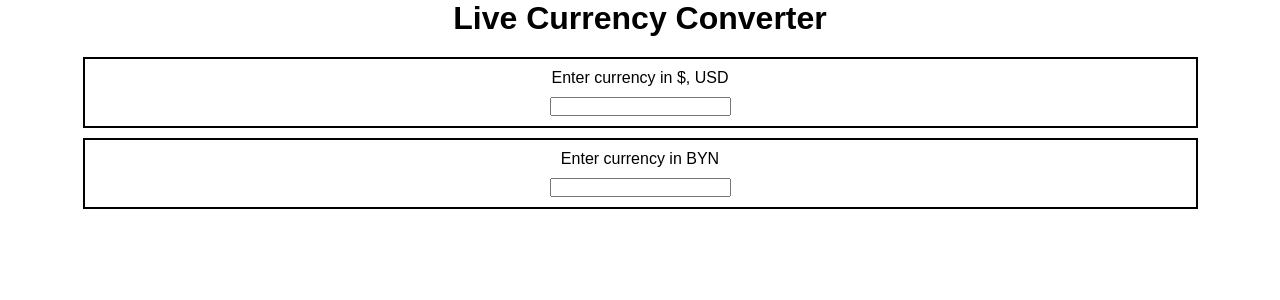
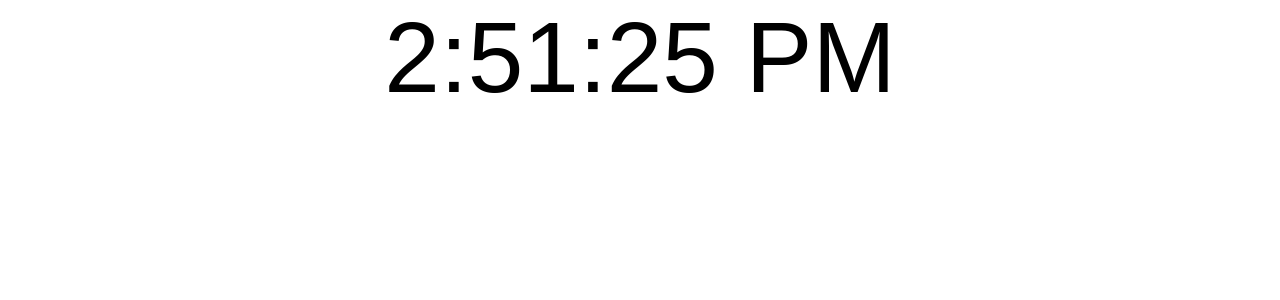
Before and after one commit to vasileuski/ts-react-course, a React (Create React App) app in the folder homework/: page / in a window 1280 px wide. Shown: the top 300 px of the page. Built offline with nearby package versions, Linux system fonts and the light colour scheme.

Commit message:
add: complete Time

```diff
--- a/homework/src/App.tsx
+++ b/homework/src/App.tsx
@@ -8,6 +8,7 @@ import { TodoList } from "./components/TodoList/List";
 import { Header } from "./components/Header";
 import { User } from "./components/User";
 import { Converter } from "./components/Converter";
+import { Time } from "./components/Time";
 
 export function App() {
   return (
@@ -17,7 +18,8 @@ export function App() {
       {/* <EmojiList /> */}
       {/* <TodoList /> */}
       {/* <Header /> */}
-      <Converter />
+      {/* <Converter /> */}
+      <Time />
     </div>
   );
 }
--- /dev/null
+++ b/homework/src/components/Time/index.tsx
@@ -0,0 +1,15 @@
+import React, { useEffect, useState } from "react";
+import styles from "./styles.module.css";
+
+export const Time = () => {
+  const [clock, setClock] = useState<string>();
+
+  useEffect(() => {
+    setInterval(() => {
+      const date = new Date();
+      setClock(date.toLocaleTimeString());
+    }, 1000);
+  }, []);
+
+  return <div className={styles.clock}>{clock}</div>;
+};
--- /dev/null
+++ b/homework/src/components/Time/styles.module.css
@@ -0,0 +1,4 @@
+.clock {
+  font-size: 100px;
+  text-align: center;
+}
```
